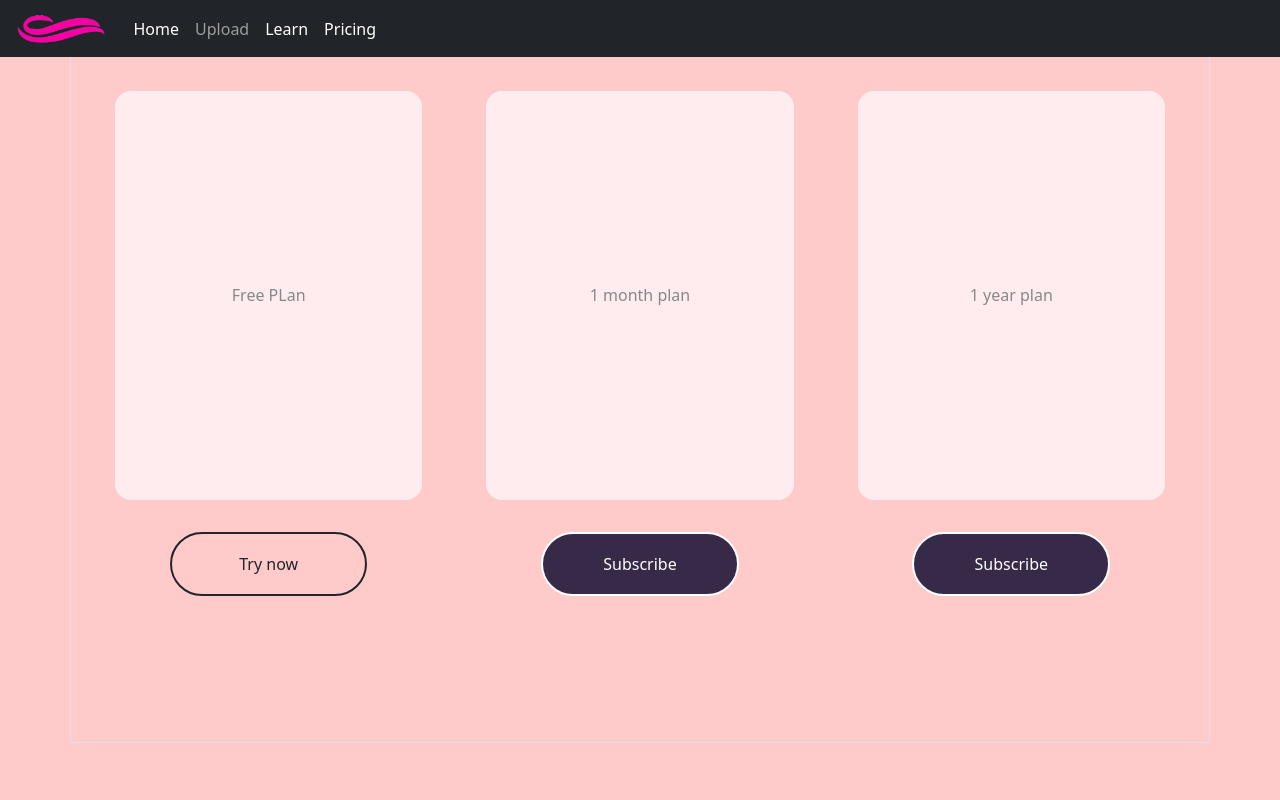
After one commit to Irony95/VerboseWebsite, a Flask app: page /pricing in a window 1280 px wide. The commit adds this page. Run offline with Flask 3, Linux system fonts and the light colour scheme.

Commit message:
added base.html to store common nav bar
added learn.html, pricing.html, upload.html which are linked from nav bar

home currently goes to upload.html

"try now" in pricing>free plan goes to upload.html

```diff
--- a/main.py
+++ b/main.py
@@ -3,8 +3,19 @@ app = Flask(__name__)
 
 @app.route('/')
 def home():
-   return render_template('index.html')
+   return render_template('upload.html')
 
+@app.route('/upload')
+def upload():
+   return render_template('upload.html')
+
+@app.route('/learn')
+def learn():
+    return render_template('learn.html')
+
+@app.route('/pricing')
+def pricing():
+    return render_template('pricing.html')
 
 @app.get('/getFlashcards')
 def login():
--- a/static/style.css
+++ b/static/style.css
@@ -20,4 +20,4 @@ https://colorhunt.co/palette/251b37372948ffcacaffecef
     --themecolor2: #372948;
     --themecolor3: #FFCACA;
     --themecolor4: #FFECEF;
-  }
+}
--- /dev/null
+++ b/templates/base.html
@@ -0,0 +1,60 @@
+<!DOCTYPE html>
+<html lang="en">
+
+<head>
+    <meta charset="UTF-8">
+    <meta name="viewport" content="width=device-width, initial-scale=1.0">
+    <title>Document</title>
+    <link rel="stylesheet" href="{{ url_for('static', filename='style.css') }}">
+    <link href="https://cdn.jsdelivr.net/npm/bootstrap@5.3.0/dist/css/bootstrap.min.css" rel="stylesheet"
+        integrity="sha384-9ndCyUaIbzAi2FUVXJi0CjmCapSmO7SnpJef0486qhLnuZ2cdeRhO02iuK6FUUVM" crossorigin="anonymous">
+    <script src="https://cdn.jsdelivr.net/npm/bootstrap@5.3.0/dist/js/bootstrap.bundle.min.js"
+        integrity="sha384-geWF76RCwLtnZ8qwWowPQNguL3RmwHVBC9FhGdlKrxdiJJigb/j/68SIy3Te4Bkz"
+        crossorigin="anonymous"></script>
+</head>
+
+<body>
+    <div id="main">
+        <style>
+            .navbar {
+                position: fixed;
+                top: 0;
+                width: 100%;
+            }
+        </style>
+        <nav class="navbar navbar-expand-lg navbar-dark bg-dark">
+            <div class="container-fluid">
+                <a class="navbar-brand" href="#">
+                    <img src="{{url_for('static', filename='logo.png')}}" alt="" height="30"
+                        class="d-inline-block align-text-top">
+                </a>
+                <button class="navbar-toggler" type="button" data-bs-toggle="collapse" data-bs-target="#navbarNav"
+                    aria-controls="navbarNav" aria-expanded="false" aria-label="Toggle navigation">
+                    <span class="navbar-toggler-icon"></span>
+                </button>
+                <div class="collapse navbar-collapse" id="navbarNav">
+                    <ul class="navbar-nav">
+                        <li class="nav-item">
+                            <a class="nav-link active" aria-current="page" href="/upload">Home</a>
+                        </li>
+                        <li class="nav-item">
+                            <a class="nav-link" href="/upload">Upload</a>
+                        </li>
+                        <li class="nav-item">
+                            <a class="nav-link active" aria-current="page" href="/learn">Learn</a>
+                        </li>
+                        <li class="nav-item">
+                            <a class="nav-link active" aria-current="page" href="/pricing">Pricing</a>
+                        </li>
+                    </ul>
+                </div>
+            </div>
+        </nav>
+        {% block content %}
+
+        {% endblock %}
+    </div>
+
+</body>
+
+</html>
--- /dev/null
+++ b/templates/pricing.html
@@ -0,0 +1,92 @@
+<!DOCTYPE html>
+<html lang="en">
+
+{% extends "base.html" %}
+
+{% block content %}
+<div id="main">
+  <style>
+    body,
+    html {
+      height: calc(100% - 57.5px);
+      margin: 0px;
+      margin-bottom: -57.5px;
+    }
+
+    .flex-container {
+      display: flex;
+      flex-direction: row;
+      justify-items: center;
+      height: calc(100% - 57.5px);
+      padding-top: 57.5px;
+      margin-bottom: -57.5px;
+    }
+
+    .rows {
+      margin: 0rem;
+      padding: 0rem;
+      color: #fff;
+      display: flex;
+      min-height: 64px;
+      align-items: center;
+      justify-content: center;
+      text-align: center;
+      min-width: 20%;
+    }
+
+    .pricingcolumn {
+      max-width: calc(1/3);
+    }
+
+    .Button {
+      background-color: #372948;
+      color: #FFF;
+      border: 2px solid #fff;
+      border-radius: 10000px;
+      max-height: 5%;
+      max-width: 50%;
+      margin-left: auto;
+      margin-right: auto;
+    }
+
+    .priceinforow {
+      display: flex;
+      flex: 1;
+      min-height: 60%;
+      align-items: center;
+      justify-content: center;
+      text-align: center;
+      border-radius: 16px;
+      background-color: var(--themecolor4);
+      color: #888;
+      padding: 2rem;
+      margin: 2rem;
+    }
+  </style>
+  <div class="container-md border flex-container">
+    <div class="col pricingcolumn">
+      <div class="row priceinforow">Free PLan</div>
+      <div class="row">
+        <!-- <button class="rows Button">Try now
+        </button> -->
+        <a class="nav-link active btn rows Button" aria-current="page" href="/upload">Try now</a>
+      </div>
+    </div>
+    <div class="col pricingcolumn">
+      <div class="row priceinforow">1 month plan</div>
+      <div class="row">
+        <button class="rows Button">Subscribe</button>
+      </div>
+    </div>
+    <div class="col pricingcolumn">
+      <div class="row priceinforow">1 year plan</div>
+      <div class="row">
+        <button class="rows Button">Subscribe</button>
+      </div>
+    </div>
+  </div>
+</div>
+</body>
+{% endblock %}
+
+</html>
```
Also changed, not shown: templates/index.html (deleted, +0 -100 lines), templates/learn.html (added, +64 -0 lines), templates/upload.html (added, +64 -0 lines).
